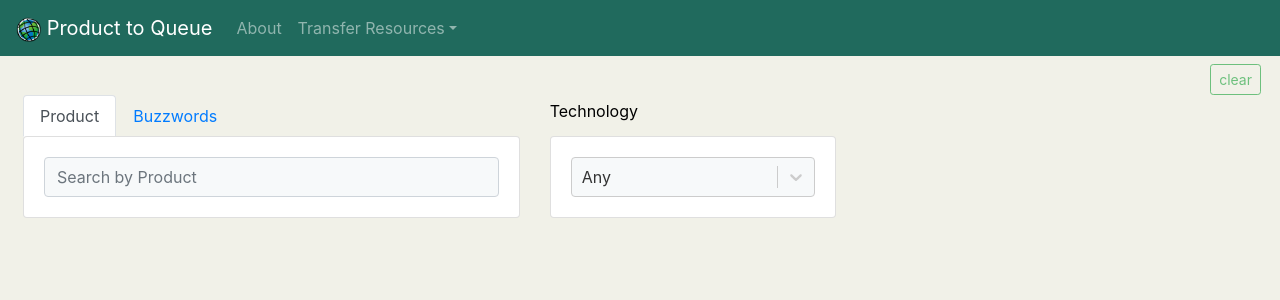
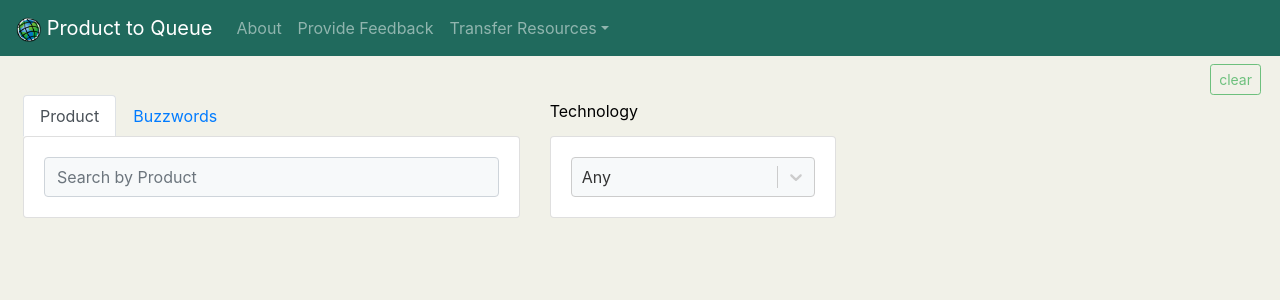
Before and after one commit to benelan/product2queue, a React (Create React App) app: page / in a window 1280 px wide. Shown: the top 300 px of the page. Built offline with nearby package versions, Linux system fonts and the light colour scheme.

Commit message:
feedback email

```diff
--- a/src/components/ui/Navb.jsx
+++ b/src/components/ui/Navb.jsx
@@ -47,6 +47,14 @@ const Navb = () => {
           <NavItem>
             <About buttonLabel="About" />
           </NavItem>
+          <NavItem>
+            <NavLink
+              rel="noopener noreferrer"
+              href="mailto:JMallinckrodt@esri.com?subject=Product%20App%20Feedback"
+            >
+              Provide Feedback
+            </NavLink>
+          </NavItem>
           <UncontrolledDropdown nav inNavbar>
             <DropdownToggle nav caret>
               Transfer Resources
```
